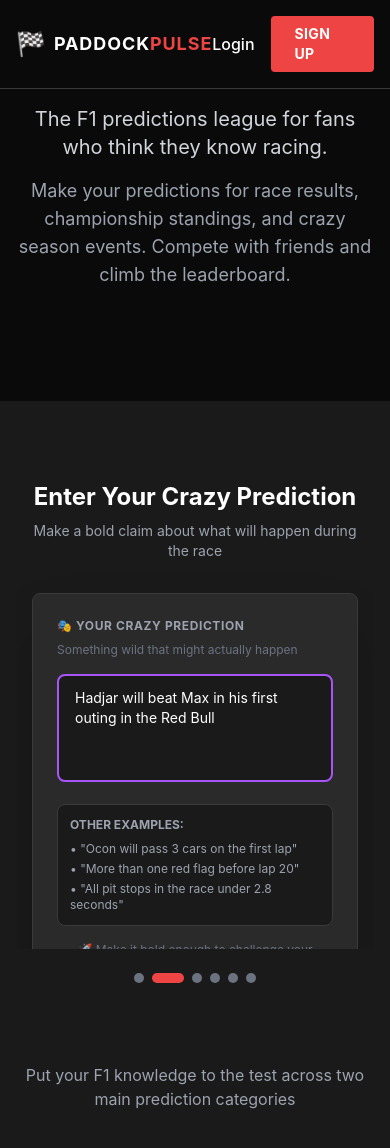
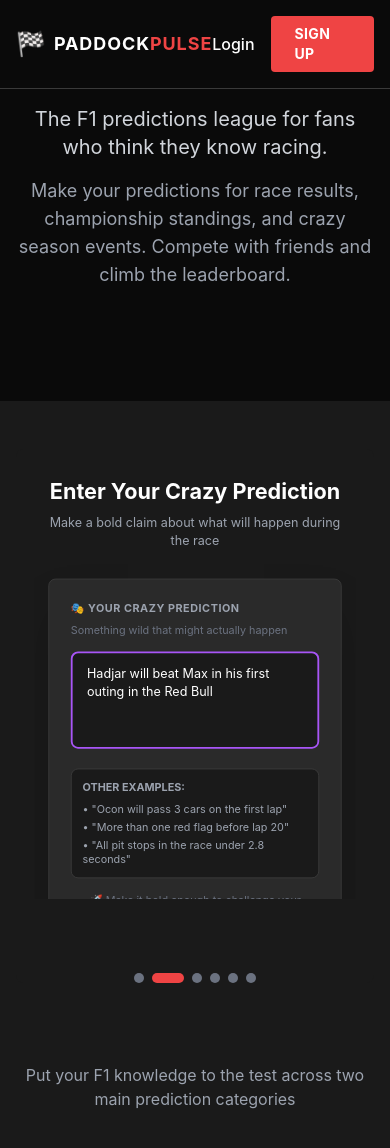
Before and after one commit to rbrasier/f1-predictions, a React (Vite) app in the folder frontend/: page / in a window 390 px wide. Shown: the top 1148 px of the page. Built offline with nearby package versions, Linux system fonts and the light colour scheme; no server answers.

Commit message:
fix: change overflow style in FeatureCarousel to prevent scrollbars

```diff
--- a/frontend/src/components/landing/FeatureCarousel.tsx
+++ b/frontend/src/components/landing/FeatureCarousel.tsx
@@ -35,7 +35,7 @@ export const FeatureCarousel = () => {
         {slides.map((slide, index) => (
           <div
             key={index}
-            className={`absolute inset-0 overflow-y-auto transition-all duration-500 ease-in-out ${
+            className={`absolute inset-0 overflow-hidden transition-all duration-500 ease-in-out scale-90 sm:scale-100 origin-top ${
               index === currentSlide
                 ? 'opacity-100 translate-x-0'
                 : index < currentSlide
```
